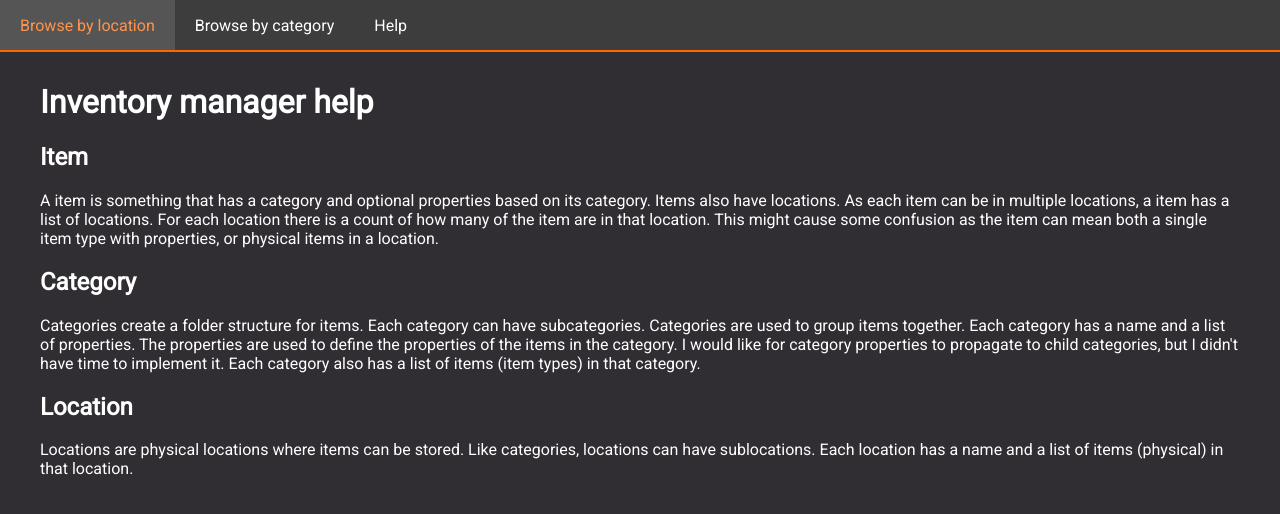
After one commit to motsgar/inventory-manager, a Flask app: page /help in a window 1280 px wide. The commit adds this page. Shown: the top 514 px of the page. Run offline with Flask 3, Linux system fonts and the light colour scheme.

Commit message:
Add help page and do final css fixes to release 1.0.0

```diff
--- a/pyproject.toml
+++ b/pyproject.toml
@@ -1,6 +1,6 @@
 [tool.poetry]
 name = "inventory-manager"
-version = "0.8.0"
+version = "1.0.0"
 description = ""
 authors = ["Oskar Vihriälä <oskar.vihriala@gmail.com>"]
 readme = "README.md"
--- a/src/app.py
+++ b/src/app.py
@@ -1,6 +1,6 @@
 import os
 
-from flask import Flask, redirect
+from flask import Flask, redirect, render_template
 from werkzeug.middleware.proxy_fix import ProxyFix
 
 from database import db
@@ -24,6 +24,11 @@ def index():
     return redirect("/location")
 
 
+@app.route("/help")
+def help():
+    return render_template("help.html")
+
+
 app.register_blueprint(location.location_bp)
 app.register_blueprint(location.location_api_bp)
 app.register_blueprint(category.category_bp)
--- a/src/static/generic.css
+++ b/src/static/generic.css
@@ -28,7 +28,6 @@ button:hover {
 	flex-wrap: wrap;
 	gap: 6px;
 	align-items: flex-start;
-	justify-content: center;
 }
 
 .breadcrumbs a {
--- a/src/static/item.css
+++ b/src/static/item.css
@@ -23,6 +23,8 @@
 	margin: 10px 0;
 	display: inline-block;
 	font-size: 18px;
+	width: 100%;
+	word-wrap: break-word;
 }
 
 .basic-link:hover {
@@ -36,6 +38,7 @@
 .category-name {
 	margin: 10px 0;
 	font-size: 18px;
+	width: 100%;
 }
 
 .category-name span {
--- a/src/static/layout.css
+++ b/src/static/layout.css
@@ -56,9 +56,10 @@ nav > ul > li {
 nav > ul > li > a {
 	text-decoration: none;
 	color: #fff;
-	padding: 0px 20px;
+	padding: 0px min(20px, max(5px, calc(12vw - 20px)));
 	display: flex;
 	align-items: center;
+	text-align: center;
 }
 
 nav > ul > li > a:hover {
--- /dev/null
+++ b/src/templates/help.html
@@ -0,0 +1,29 @@
+{% extends "layout.html" %}
+
+{% block content %}
+<h1>Inventory manager help</h1>
+
+<h2>Item</h2>
+<p>
+    A item is something that has a category and optional properties based on its category. Items also
+    have locations. As each item can be in multiple locations, a item has a list of locations. For each
+    location there is a count of how many of the item are in that location. This might cause some confusion
+    as the item can mean both a single item type with properties, or physical items in a location.
+</p>
+
+<h2>Category</h2>
+<p>
+    Categories create a folder structure for items. Each category can have subcategories.
+    Categories are used to group items together. Each category has a name and a list of properties. The
+    properties are used to define the properties of the items in the category. I would like for category
+    properties to propagate to child categories, but I didn't have time to implement it. Each category
+    also has a list of items (item types) in that category.
+</p>
+
+<h2>Location</h2>
+<p>
+    Locations are physical locations where items can be stored. Like categories, locations can have
+    sublocations. Each location has a name and a list of items (physical) in that location.
+</p>
+
+{% endblock %}
--- a/src/templates/layout.html
+++ b/src/templates/layout.html
@@ -29,6 +29,7 @@
         <ul>
             <li><a href="/location">Browse by location</a></li>
             <li><a href="/category">Browse by category</a></li>
+            <li><a href="/help">Help</a></li>
         </ul>
     </nav>
     <div id="site-body">
--- a/src/templates/not_found.html
+++ b/src/templates/not_found.html
@@ -1,7 +1,4 @@
 {% extends "layout.html" %}
-
-
-<!-- body -->
 
 {% block content %}
 <h1>{{ error_message }}</h1>
```
Also changed, not shown: README.md.
